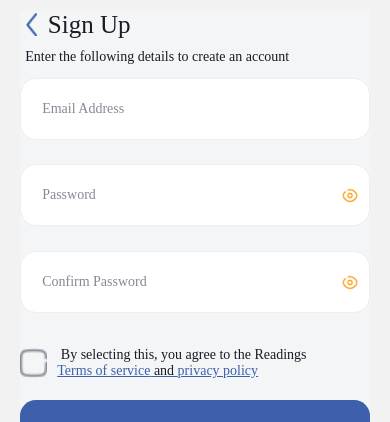
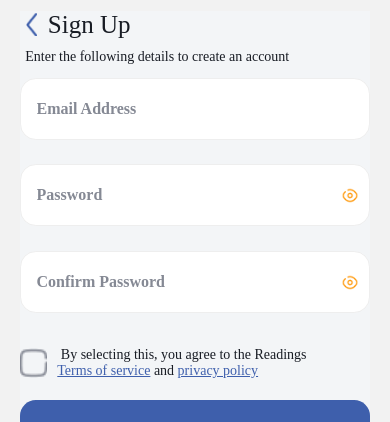
Before and after one commit to umairabhatti786/ReadingTest, a React Native app: screen /LoginScreen in a window 390 px wide. Shown: the top 422 px of the page. Built offline with nearby package versions, Linux system fonts and the light colour scheme.

Commit message:
made icon file,custum text input,reges file,made components dynamic by passing imp props

```diff
--- /dev/null
+++ b/src/assets/icons/index.tsx
@@ -0,0 +1,10 @@
+export default {
+  apple: require("./apple.png"),
+  ArrowLeft: require("./ArrowLeft.png"),
+  box: require("./box.png"),
+  check: require("./check.png"),
+  Eye: require("./Eye.png"),
+  fb: require("./facebook.png"),
+  google: require("./google.png"),
+  email: require("./email.png"),
+};
--- a/src/components/CustomButton/index.tsx
+++ b/src/components/CustomButton/index.tsx
@@ -2,6 +2,7 @@ import React from "react";
 import { Text, TouchableOpacity, StyleSheet } from "react-native";
 import { scale, verticalScale, moderateScale } from "react-native-size-matters";
 import Fonts from "../../utils/Fonts";
+import { Colors } from "../../utils/Colors";
 
 type custombuttonprops = {
   style?: any;
@@ -10,6 +11,19 @@ type custombuttonprops = {
   textStyle?: any;
   disabled?: boolean;
   activeOpacity?: number;
+
+  backgroundColor?: string;
+  borderRadius?: number;
+  height?: number;
+  width?: number;
+  alignItems?: string;
+  justifyContent?: string;
+  alignSelf?: string;
+
+  color?: string;
+  fontWeight?: string | number;
+  fontSize?: number;
+  fontFamily?: string;
 };
 const CustomButton = ({
   style,
@@ -18,34 +32,53 @@ const CustomButton = ({
   textStyle,
   disabled,
   activeOpacity,
+
+  backgroundColor,
+  borderRadius,
+  height,
+  width,
+  alignItems,
+  justifyContent,
+  alignSelf,
+
+  color,
+  fontWeight,
+  fontSize,
+  fontFamily,
 }: custombuttonprops) => {
   return (
     <TouchableOpacity
-      style={[styles.button, style]}
+      style={[
+        {
+          backgroundColor:backgroundColor|| Colors.blue,
+          borderRadius:borderRadius|| moderateScale(15),
+          height:height|| verticalScale(50),
+          width:width|| "100%",
+          alignItems:alignItems|| "center",
+          justifyContent: justifyContent||"center",
+          alignSelf:alignSelf|| "center",
+        },
+        style,
+      ]}
       onPress={onPress}
       activeOpacity={activeOpacity}
       disabled={disabled}
     >
-      <Text style={[styles.buttonText, textStyle, disabled]}>{title}</Text>
+      <Text
+        style={[
+          {
+            color: color || Colors.white,
+            fontWeight: fontWeight || "bold",
+            fontSize: fontSize || 16,
+            fontFamily: fontFamily || Fonts.bold,
+          },
+          textStyle,
+          disabled,
+        ]}
+      >
+        {title}
+      </Text>
     </TouchableOpacity>
   );
 };
 export default CustomButton;
-
-const styles = StyleSheet.create({
-  button: {
-    backgroundColor: "blue",
-    borderRadius: moderateScale(15),
-    height: verticalScale(50),
-    width: "100%",
-    alignItems: "center",
-    justifyContent: "center",
-    alignSelf: "center",
-  },
-  buttonText: {
-    color: "white",
-    fontWeight: "bold",
-    fontSize: 16,
-    fontFamily: Fonts.bold,
-  },
-});
--- a/src/components/CustomText/index.tsx
+++ b/src/components/CustomText/index.tsx
@@ -15,6 +15,12 @@ type Props = {
   textDecorationLine?: string;
   label?: any;
   labalStyle?: any;
+  marginLeft?: number;
+  marginTop?: number;
+  marginBottom?: number;
+  marginRight?: number;
+  marginHorizontal?: number;
+  marginVertical?: number;
 };
 const CustomText = ({
   color,
@@ -27,7 +33,13 @@ const CustomText = ({
   fontWeight,
   textDecorationLine,
   label,
-  labalStyle,
+
+  marginLeft,
+  marginTop,
+  marginBottom,
+  marginRight,
+  marginHorizontal,
+  marginVertical,
 }: Props) => {
   return (
     <Text
@@ -38,11 +50,16 @@ const CustomText = ({
           fontSize: size || 14,
           fontWeight: fontWeight || "500",
           fontFamily: fontFam || Fonts.regular,
-          textDecorationLine: textDecorationLine,
-          ...(lineHeight && { lineHeight: lineHeight }),
+          textDecorationLine,
+          marginLeft: marginLeft,
+          marginTop: marginTop,
+          marginBottom: marginBottom,
+          marginRight: marginRight,
+          marginHorizontal: marginHorizontal,
+          marginVertical: marginVertical,
+          lineHeight: lineHeight,
         },
         style,
-        labalStyle,
       ]}
     >
       {text}
--- a/src/components/CustomTextInput/index.tsx
+++ b/src/components/CustomTextInput/index.tsx
@@ -1,16 +1,14 @@
-import React from "react";
-import {
-  Text,
-  Image,
-  View,
-  StyleSheet,
-  TextInput,
-  TouchableOpacity,
-} from "react-native";
+import React, { useState } from "react";
+import { Text, Image, View, TextInput, TouchableOpacity } from "react-native";
 import { scale, verticalScale, moderateScale } from "react-native-size-matters";
 import Fonts from "../../utils/Fonts";
 
 type inputProps = {
+  inputStyle?: any;
+  iconStyle?: any;
+  rightIconStyle?: any;
+  errorMessageStyle?: any;
+
   onChangeText: (text: string) => void;
   value?: string;
   placeholder: string;
@@ -18,9 +16,6 @@ type inputProps = {
   rightIcon?: any; // Source of image
   secureTextEntry?: boolean;
   errorMessage?: string;
-  errorMessageStyle?: any;
-  inputStyle?: any;
-  imageStyle?: any;
   inputContainerStyle?: any;
   textInputProps?: any;
   onFocus?: () => void;
@@ -29,8 +24,17 @@ type inputProps = {
   keyboardType?: string;
   placeholderTextColor?: string;
   onRightIconPress?: () => void;
-  iconStyle?: any;
-  rightIconStyle?: any;
+  borderWidth?: number;
+  borderColor?: string;
+  width?: number;
+  height?: number;
+  padding?: number;
+  borderRadius?: number;
+  backgroundColor?: string;
+  marginVertical?: number;
+  fontSize?: number;
+  fontWeight?: string;
+  fontFamily?: string;
 };
 const CustomTextInput = ({
   onChangeText,
@@ -42,7 +46,6 @@ const CustomTextInput = ({
   errorMessage,
   errorMessageStyle,
   inputStyle,
-  imageStyle,
   inputContainerStyle,
   textInputProps,
   onFocus,
@@ -50,27 +53,70 @@ const CustomTextInput = ({
   onBlur,
   keyboardType = "default",
   placeholderTextColor = "#212121",
-  onRightIconPress,
   iconStyle,
   rightIconStyle,
+
+  borderWidth,
+  borderColor,
+  width,
+  height,
+  padding,
+  borderRadius,
+  backgroundColor,
+  marginVertical,
+
+  fontSize,
+  fontWeight,
+
+  fontFamily,
 }: inputProps) => {
+  const [isSecure, setIsSecure] = useState(secureTextEntry);
+  const onRightIconPress = () => {
+    if (rightIcon) setIsSecure(!isSecure);
+  };
   return (
     <View>
-      <View style={[styles.inputContainer, inputContainerStyle]}>
-        <View style={{ flexDirection: "row", alignItems: "center" }}>
+      <View
+        style={[
+          {
+            flexDirection: "row",
+            alignItems: "center",
+            borderWidth: borderWidth || 1,
+            borderColor: borderColor || "#EEEEEE",
+            width: width || "100%",
+            height: height || verticalScale(50),
+            padding: padding || moderateScale(10),
+            borderRadius: borderRadius || moderateScale(15),
+            backgroundColor: backgroundColor || "#FFFFFF",
+            marginVertical: marginVertical || verticalScale(10),
+          },
+          inputContainerStyle,
+        ]}
+      >
         {icon && (
-            <Image source={icon} style={[styles.inputImage, imageStyle]} />
+          <Image
+            source={icon}
+            style={[
+              { resizeMode: "contain", width: scale(15), height: scale(15) },
+              iconStyle,
+            ]}
+          />
         )}
         <TextInput
           placeholder={placeholder}
           style={[
-              styles.textInput,
+            {
+              flex: 1,
+              padding: 5,
+              fontSize: fontSize || 16,
+              fontWeight: fontWeight || "bold",
+              fontFamily: fontFamily || Fonts.regular,
+            },
             inputStyle,
-              { width: rightIcon ? "60%" : "100%" },
           ]}
           onChangeText={onChangeText}
           value={value}
-            secureTextEntry={secureTextEntry}
+          secureTextEntry={rightIcon ? isSecure : false}
           keyboardType={keyboardType}
           {...textInputProps}
           onFocus={onFocus}
@@ -78,19 +124,29 @@ const CustomTextInput = ({
           maxLength={maxLength}
           placeholderTextColor={placeholderTextColor}
         />
-        </View>
         {rightIcon && (
           <TouchableOpacity onPress={onRightIconPress}>
-            {/* <View style={[rightIconStyle, styles.iconStyle]}>{rightIcon}</View> */}
             <Image
               source={rightIcon}
-              style={[rightIconStyle, styles.iconStyle]}
+              style={[
+                rightIconStyle,
+                {
+                  paddingRight: moderateScale(10),
+                  width: scale(15),
+                  height: scale(15),
+                },
+              ]}
             />
           </TouchableOpacity>
         )}
       </View>
       {errorMessage && (
-        <Text style={[styles.errorMessage, errorMessageStyle]}>
+        <Text
+          style={[
+            { color: "red", textAlign: "right", fontFamily: Fonts.regular },
+            errorMessageStyle,
+          ]}
+        >
           {errorMessage}
         </Text>
       )}
@@ -99,45 +155,3 @@ const CustomTextInput = ({
 };
 
 export default CustomTextInput;
-
-const styles = StyleSheet.create({
-  inputContainer: {
-    flexDirection: "row",
-    borderWidth: 1,
-    borderColor: "#EEEEEE",
-    width: "100%",
-    height: verticalScale(50),
-    padding: moderateScale(10),
-    alignItems: "center",
-    borderRadius: moderateScale(15),
-    backgroundColor: "#FFFFFF",
-    marginVertical: verticalScale(10),
-    justifyContent: "space-between",
-  },
-  inputLabal: {
-    fontSize: 16,
-    fontWeight: "bold",
-    paddingVertical: verticalScale(7),
-    fontFamily: Fonts.regular,
-  },
-  textInput: {
-    marginLeft: moderateScale(10),
-    height: verticalScale(60),
-    fontFamily: Fonts.regular,
-  },
-  inputImage: {
-    resizeMode: "contain",
-    width: scale(24),
-    height: scale(24),
-  },
-  errorMessage: {
-    color: "red",
-    textAlign: "right",
-    fontFamily: Fonts.regular,
-  },
-  iconStyle: {
-    paddingRight: moderateScale(10),
-    width: scale(15),
-    height: scale(15),
-  },
-});
--- a/src/components/Header/index.tsx
+++ b/src/components/Header/index.tsx
@@ -1,36 +1,34 @@
-import { Image, StyleSheet, Text, View } from "react-native";
+import { Image, View } from "react-native";
 import React from "react";
 import { scale, verticalScale, moderateScale } from "react-native-size-matters";
 import { Colors } from "../../utils/Colors";
 import Fonts from "../../utils/Fonts";
-const Header = () => {
+import CustomText from "../CustomText";
+
+type Props = {
+  icon?: any;
+  width?: number;
+  height?: number;
+  title?: string;
+};
+const Header = ({ icon, width, height, title }: Props) => {
   return (
-    <View style={styles.headervw}>
+    <View style={{ flexDirection: "row", gap: scale(5), alignItems: "center" }}>
       <Image
-        source={require("../../assets/icons/ArrowLeft.png")}
-        style={styles.ArrowLeft}
+        source={icon}
+        style={{
+          width: width || scale(20),
+          height: height || scale(20),
+          resizeMode: "contain",
+        }}
       />
-      <Text style={styles.heading}>Sign Up</Text>
+      <CustomText
+        text={title}
+        color={Colors.black}
+        fontFam={Fonts.semiBold}
+        size={25}
+      />
     </View>
   );
 };
-
 export default Header;
-
-const styles = StyleSheet.create({
-  headervw: {
-    flexDirection: "row",
-    gap: scale(5),
-    alignItems: "center",
-  },
-  ArrowLeft: {
-    width: scale(20),
-    height: scale(20),
-    resizeMode: "contain",
-  },
-  heading: {
-    color: Colors.black,
-    fontSize: 25,
-    fontFamily: Fonts.semiBold,
-  },
-});
--- a/src/components/SocialLogin/index.tsx
+++ b/src/components/SocialLogin/index.tsx
@@ -1,44 +1,54 @@
-import { Image, StyleSheet, Text, View } from "react-native";
+import { Image, View } from "react-native";
 import React from "react";
 import { Colors } from "../../utils/Colors";
-import Fonts from "../../utils/Fonts";
 import { scale, verticalScale, moderateScale } from "react-native-size-matters";
+import CustomText from "../CustomText";
+
 type socialloginprops = {
   icon: any;
-  title: string;
+  title?: string;
+  height?: number;
+  width?: number;
+  backgroundColor?: string;
+  borderRadius?: number;
+  marginTop?: number;
 };
-const SocialLogin = ({ icon, title }: socialloginprops) => {
+
+const SocialLogin = ({
+  icon,
+  title,
+  height,
+  width,
+  backgroundColor,
+  borderRadius,
+  marginTop,
+}: socialloginprops) => {
   return (
-    <View style={styles.socialLogin}>
-      <Image source={icon} style={styles.socialIcon} />
-      <Text style={styles.text1}>{title}</Text>
+    <View
+      style={{
+        alignItems: "center",
+        justifyContent: "center",
+        alignSelf: "center",
+        flexDirection: "row",
+
+        height: height || moderateScale(50),
+        width: width || "100%",
+        backgroundColor: backgroundColor || Colors.white,
+        borderRadius: borderRadius || moderateScale(10),
+        marginTop: marginTop || moderateScale(20),
+      }}
+    >
+      <Image
+        source={icon}
+        style={{
+          height: verticalScale(20),
+          width: scale(20),
+          resizeMode: "contain",
+        }}
+      />
+      <CustomText text={title} marginLeft={moderateScale(10)} />
     </View>
   );
 };
 
 export default SocialLogin;
-
-const styles = StyleSheet.create({
-  socialLogin: {
-    height: moderateScale(50),
-    width: "100%",
-    alignItems: "center",
-    justifyContent: "center",
-    alignSelf: "center",
-    backgroundColor: Colors.white,
-    borderRadius: 10,
-    flexDirection: "row",
-    marginTop: moderateScale(20),
-  },
-  socialIcon: {
-    height: verticalScale(20),
-    width: scale(20),
-    resizeMode: "contain",
-  },
-  text1: {
-    color: Colors.black,
-    fontSize: 14,
-    fontFamily: Fonts.regular,
-    marginLeft: moderateScale(10),
-  },
-});
--- a/src/screens/auth/LoginScreen/index.tsx
+++ b/src/screens/auth/LoginScreen/index.tsx
@@ -19,6 +19,8 @@ import CustomTextInput from "../../../components/CustomTextInput";
 import CustomButton from "../../../components/CustomButton";
 import SocialLogin from "../../../components/SocialLogin";
 import CustomText from "../../../components/CustomText";
+import icons from "../../../assets/icons";
+import { emailReges } from "../../../utils/Reges";
 //.....................types.....................
 interface LoginScreenProps {
   navigation: StackNavigationProp<RootStackParamsList, "LoginScreen">;
@@ -72,7 +74,10 @@ const LoginScreen = ({ navigation }: LoginScreenProps) => {
     if (!inputs.email) {
       handleError("Enter the Email", "email");
       valid = false;
-    } else if (!inputs.email.match(/\S+@\S+\.\S+/)) {
+    } else if (
+      //(!inputs.email.match(/\S+@\S+\.\S+/))
+      !emailReges.test(inputs.email)
+    ) {
       handleError("Enter a valid Email", "email");
       valid = false;
     }
@@ -97,7 +102,7 @@ const LoginScreen = ({ navigation }: LoginScreenProps) => {
   return (
     <ScrollView showsVerticalScrollIndicator={false}>
       <View style={styles.screenContainer}>
-        <Header />
+        <Header icon={icons.ArrowLeft} title="Sign Up" />
         <CustomText
           text={"Enter the following details to create an account"}
           color={Colors.black}
@@ -114,23 +119,22 @@ const LoginScreen = ({ navigation }: LoginScreenProps) => {
           onFocus={() => handleError(null, "email")}
           placeholderTextColor={Colors.gray}
         />
-        {/* ...................Password............................................ */}
+        {/* ...................Password....................... */}
         <CustomTextInput
           placeholder={"Password"}
           secureTextEntry={true}
           onChangeText={(text) => handleOnChange(text, "password")}
-          rightIcon={require("../../../assets/icons/Eye.png")}
+          rightIcon={icons.Eye}
           rightIconStyle={styles.rightIconStyle}
           errorMessage={errors.password}
           onFocus={() => handleError(null, "password")}
           placeholderTextColor={Colors.gray}
         />
-        {/* ...................Confirm Password............................................ */}
+        {/* ...................Confirm Password..................... */}
         <CustomTextInput
           placeholder={"Confirm Password"}
-          secureTextEntry={true}
           onChangeText={(text) => handleOnChange(text, "confirm")}
-          rightIcon={require("../../../assets/icons/Eye.png")}
+          rightIcon={icons.Eye}
           rightIconStyle={styles.rightIconStyle}
           errorMessage={errors.confirm}
           onFocus={() => handleError(null, "confirm")}
@@ -139,36 +143,31 @@ const LoginScreen = ({ navigation }: LoginScreenProps) => {
         {/* ..................policy.......................... */}
         <View style={styles.policyVw}>
           <TouchableOpacity style={styles.checkboxVw} onPress={checkHandler}>
-            <Image
-              source={require("../../../assets/icons/box.png")}
-              style={styles.box}
+            <Image source={icons.box} style={styles.box} />
+            {check && <Image source={icons.check} style={styles.check} />}
+          </TouchableOpacity>
+          <View>
+            <CustomText
+              text={" By selecting this, you agree to the Readings"}
+              marginLeft={moderateScale(5)}
             />
-            {check && (
-              <Image
-                source={require("../../../assets/icons/check.png")}
-                style={styles.check}
-              />
-            )}
-          </TouchableOpacity>
-          <CustomText
-            text={" By selecting this, you agree to the Readings\n"}
-            style={{ marginLeft: moderateScale(5) }}
-            label={
+            <View style={styles.policyvw2}>
               <CustomText
                 text={"Terms of service"}
-                style={styles.link}
-                label={
-                  <CustomText
-                    text={" and "}
-                    label={
-                      <CustomText text={"privacy policy"} style={styles.link} />
-                    }
-                  />
-                }
+                color={Colors.blue}
+                textDecorationLine="underline"
+                marginLeft={moderateScale(5)}
               />
-            }
-          />
+              <CustomText text={" and "} />
+              <CustomText
+                text={"privacy policy"}
+                color={Colors.blue}
+                textDecorationLine="underline"
+              />
+            </View>
+          </View>
         </View>
+
         {/* ........................CustomButton.................. */}
         <CustomButton
           title="Sign Up"
@@ -188,20 +187,11 @@ const LoginScreen = ({ navigation }: LoginScreenProps) => {
           <View style={styles.line} />
         </View>
         {/* ..................google................... */}
-        <SocialLogin
-          title="Continue with Google"
-          icon={require("../../../assets/icons/google.png")}
-        />
+        <SocialLogin title="Continue with Google" icon={icons.google} />
         {/* ..................facebook................... */}
-        <SocialLogin
-          title="Continue with facebook"
-          icon={require("../../../assets/icons/facebook.png")}
-        />
+        <SocialLogin title="Continue with facebook" icon={icons.fb} />
         {/* ..................apple................... */}
-        <SocialLogin
-          title="Continue with Apple ID"
-          icon={require("../../../assets/icons/apple.png")}
-        />
+        <SocialLogin title="Continue with Apple ID" icon={icons.apple} />
       </View>
     </ScrollView>
   );
@@ -240,17 +230,21 @@ const styles = StyleSheet.create({
   },
   policyVw: {
     flexDirection: "row",
-    alignItems: "center",
+    // alignItems: "center",
     marginTop: moderateScale(20),
     marginBottom: moderateScale(20),
+  },
+  policyvw2: {
+    flexDirection: "row",
+    // alignItems: "center",
   },
   box: {
     height: verticalScale(24),
     width: scale(24),
   },
   check: {
-    height: verticalScale(4),
-    width: scale(6),
+    height: verticalScale(8),
+    width: scale(10),
     position: "absolute",
   },
   checkboxVw: {
--- /dev/null
+++ b/src/utils/Reges/index.tsx
@@ -0,0 +1 @@
+export const emailReges = /\S+@\S+\.\S+/;
```
Also changed, not shown: src/assets/icons/email.png (added). Lines whose indentation alone changed are shown as unchanged.
